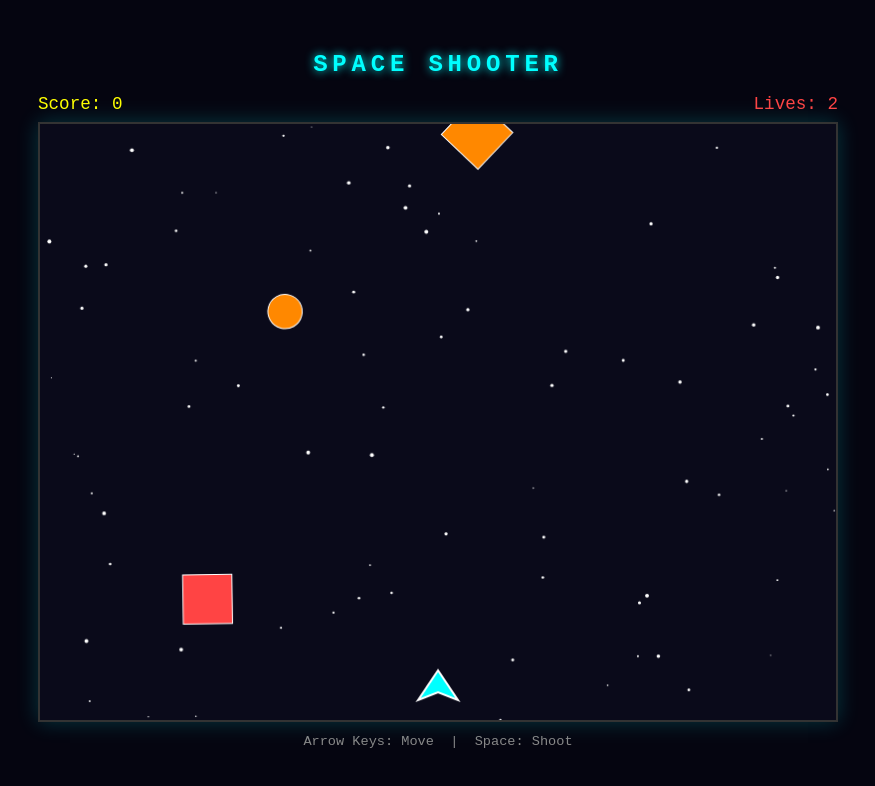
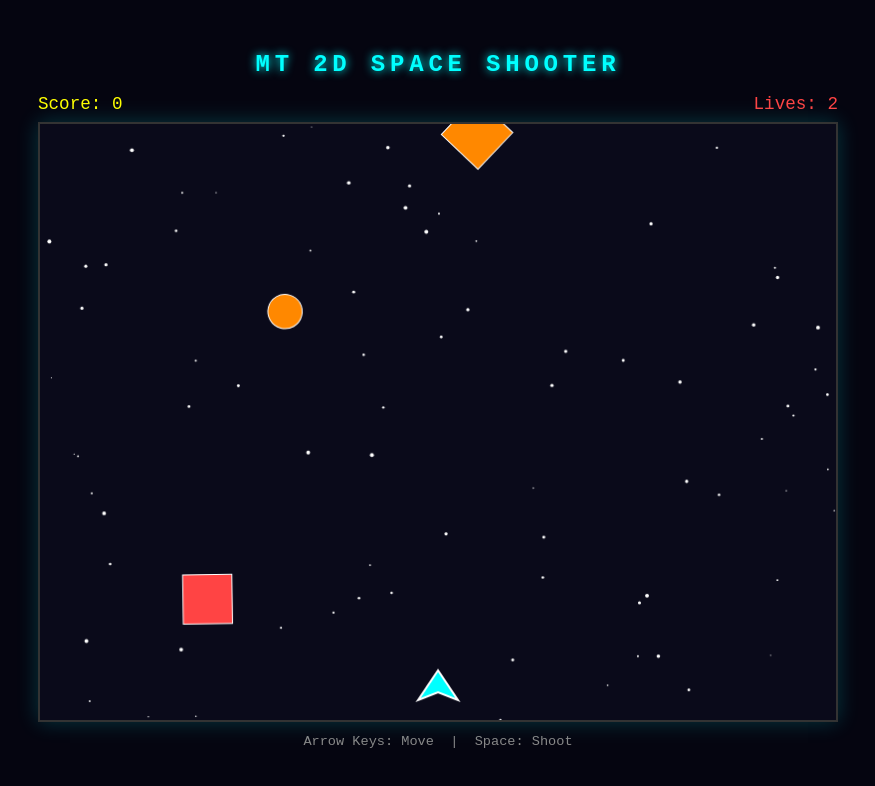
Before and after one commit to mohidtanveer06-ux/2D-space-shooter, a website: page index.html in a window 1280 px wide. Shown: the whole page, without its empty margins (202-1077 px from the left). Drawn offline with Linux system fonts and the light colour scheme.

Commit message:
commit name change

```diff
--- a/index.html
+++ b/index.html
@@ -4,7 +4,7 @@
   <meta charset="UTF-8">
   <meta name="viewport" content="width=device-width, initial-scale=1.0, maximum-scale=1.0, user-scalable=no">
   <meta name="mobile-web-app-capable" content="yes">
-  <title>2D Space Shooter</title>
+  <title>MT 2D Space Shooter</title>
   <style>
     * {
       margin: 0;
@@ -204,7 +204,7 @@
   </style>
 </head>
 <body>
-  <h1>SPACE SHOOTER</h1>
+  <h1>MT 2D SPACE SHOOTER</h1>
   <div id="hud">
     <span id="score">Score: 0</span>
     <span id="lives">Lives: 3</span>
--- a/package.json
+++ b/package.json
@@ -1,7 +1,7 @@
 {
-  "name": "2d-space-shooter",
+  "name": "mt-2d-space-shooter",
   "version": "1.0.0",
-  "description": "A 2D space shooter game built with HTML Canvas",
+  "description": "MT 2D space shooter game built with HTML Canvas",
   "scripts": {
     "start": "node server.js"
   }
--- a/server.js
+++ b/server.js
@@ -31,5 +31,5 @@ const server = http.createServer((req, res) => {
 });
 
 server.listen(PORT, () => {
-  console.log(`Space Shooter running at http://localhost:${PORT}`);
+  console.log(`MT 2D Space Shooter running at http://localhost:${PORT}`);
 });
```
Also changed, not shown: README.md.
